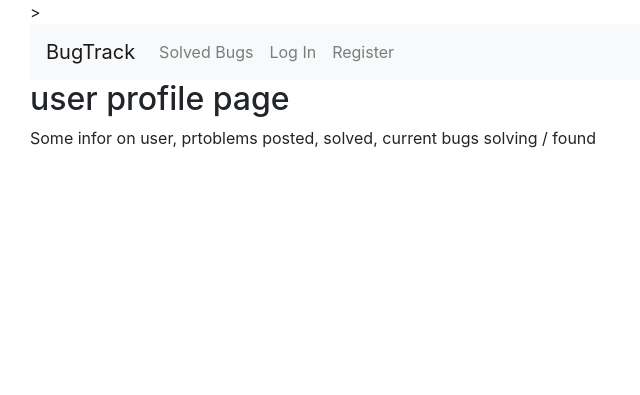
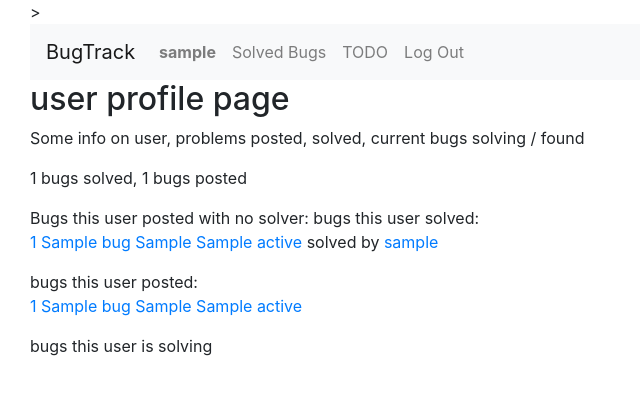
Before and after one commit to BlackSun93/bugTracker, a Django app: a page that uses bugtrack/templates/bugtrack/profile.html in a window 1280 px wide. Shown: the top 395 px of the page, without its empty margins (0-640 px from the left). Run offline with Django 3.2, Linux system fonts and the light colour scheme; tables that the repository leaves empty hold one stand-in row (values such as "Sample post"); some libraries are stand-ins or nearby versions.

Commit message:
Added profile page functionality
added functionality so a user's profile page displays bugs they've solved, posted and are currently working on.

```diff
--- a/bugtrack/models.py
+++ b/bugtrack/models.py
@@ -5,7 +5,7 @@ import datetime
 
 class User(AbstractUser):
     bugsPosted  = models.IntegerField(default=0)
-    bugsSolved  = models.IntegerField(default=0)
+    bugsSolved  = models.ManyToManyField("Solver", related_name='userSolved') #going to add to this whenever a bug is marked as fixed
     def __str__(self):
         return f"{self.id} {self.username}"
     def SerialiseUser(self):
@@ -30,7 +30,7 @@ class Bug (models.Model):
     #if solver is deleted, set it to null
     #no slugfield, being able to make a url based on an issue's id will probably impart as much information to a user as an out of context title
     def __str__(self):
-        return f"Bug {self.id}" #short representation because any of these fields could be potentially very long
+        return f"Bug {self.id} from {self.poster}" #short representation because any of these fields could be potentially very long
 
     def save(self, *args, **kwargs):
         ''' On save, update timestamps '''
@@ -115,7 +115,10 @@ class Update(models.Model): #the Solver will be able to post updates about the b
     timestamp   = models.DateTimeField(auto_now_add=True)
     comment     = models.ForeignKey("UpdateComment", on_delete=models.CASCADE, related_name='updateComment', blank=True, null=True)
     def __str__(self):
-        return f"update #{self.id} from {self.solver.user.username} on bug {self.solver.bug.id}"
+        try:
+            return f"update #{self.id} from {self.solver.user.username} on bug {self.solver.bug.id}"
+        except:
+            return f"update {self.id}"
     def serialiseUpdate(self):
         return {
             "id": self.id,
@@ -129,7 +132,7 @@ class UpdateComment (models.Model):
     user        = models.ForeignKey("User", on_delete=models.CASCADE)
     text        = models.CharField(max_length=200)
     def __str__(self):
-        return f"Comment on update {self.update.id} From {self.user.username}"
+        return f"Comment on update {self.update.id}, bug {self.update.solver.bug} From {self.user.username}"
     def serialiseUpdateComment(self):
         return{
             "id": self.id,
--- a/bugtrack/templates/bugtrack/profile.html
+++ b/bugtrack/templates/bugtrack/profile.html
@@ -4,6 +4,23 @@
 
 <h2> user profile page </h2>
 
-<p>Some infor on user, prtoblems posted, solved, current bugs solving / found </p>
-
+<p>Some info on user, problems posted, solved, current bugs solving / found </p>
+<p> {{solvednum}} bugs solved, {{postednum}} bugs posted </p>
+Bugs this user posted with no solver:
+{% for bug in current %}
+ <p>  <a href ="{% url 'bugPage' bug.id %}">  {{bug.id}} {{bug.title}}  {{bug.location}} {{bug.priority}} {{bug.status}}</a> </p>
+{% endfor %}
+bugs this user solved:
+{% for bug in solved %}
+ <p>  <a href ="{% url 'bugPage' bug.id %}">  {{bug.id}} {{bug.title}}  {{bug.location}} {{bug.priority}} {{bug.status}}</a>
+ solved by <a href="{% url 'profile' bug.bugSolver.user.username%}"> {{bug.bugSolver.user.username}} </a> </p>
+{% endfor %}
+bugs this user posted:
+{% for bug in posted %}
+ <p>  <a href ="{% url 'bugPage' bug.id %}">  {{bug.id}} {{bug.title}}  {{bug.location}} {{bug.priority}} {{bug.status}}</a> </p>
+{% endfor %}
+bugs this user is solving
+{% for bug in solving %}
+ <p>  <a href ="{% url 'bugPage' bug.id %}">  {{bug.id}} {{bug.title}}  {{bug.location}} {{bug.priority}} {{bug.status}}</a> </p>
+{% endfor %}
 {% endblock %}
--- a/bugtrack/views.py
+++ b/bugtrack/views.py
@@ -81,7 +81,20 @@ def register(request):
         return render(request, "bugtrack/register.html")
 
 def profile(request, username):
-    return render(request, "bugtrack/profile.html")
+    #profile page should show posted bugs from user (maybe just last 10 bugs?) last 5 bugs solved by user, total posted, total solved
+    thisUser = User.objects.get(username = username) #gets the user object of this user for the profile
+    thisUserPostedBugs = Bug.objects.filter(poster = thisUser) # all bugs where this user is the poster
+    thisUserSolvedBugs = Bug.objects.filter(bugSolver__user = thisUser, fixed = True) # all instances where this user is the bug solver and bug is fixed
+    usersSolvedBugs = Bug.objects.filter(poster__username=thisUser, fixed = True) #all the bugs this user poster which are fixed
+    thisUserCurrentBugs = Bug.objects.filter(poster = thisUser, fixed = False).exclude(status = 'solved')
+    thisUserSolving = Bug.objects.filter(bugSolver__user = thisUser, fixed = False)
+    solved = thisUser.bugsSolved.count()
+    posted = Bug.objects.filter(poster = thisUser).count()
+
+    return render(request, "bugtrack/profile.html", {
+        "posted": thisUserPostedBugs, "solved": thisUserSolvedBugs, "current": thisUserCurrentBugs, "user":thisUser, "solvednum": solved,
+        "postednum":posted, "solving":thisUserSolving
+    })
 
 @csrf_exempt
 def createBug(request):
@@ -107,7 +120,7 @@ def bugPage (request, bugId):
     #print(updates)
 
     if thisBug.solverBug.exists(): #if this bug has a solver, pass solver info into the template
-        solver = thisBug.solverBug.get() #get solver object
+        solver = thisBug.solverBug.filter().first() #get solver object
         solver = solver.serialiseSolver() #JSON it
     else:
         solver = None
@@ -195,9 +208,13 @@ def bugSolved(request, bugId):
         return JsonResponse({"message": "You are not the user who posted this bug"}, status=201)
     thisBug.fixed = True
     thisBug.status = 'finished'
+    solver = thisBug.bugSolver.user #gets the user who solved the bug
+    thisSolver = thisBug.bugSolver #gets this solver object
+    solver.bugsSolved.add(thisSolver) #adds this object to the bugs solved of the solving user
+    solver.save()
     print(thisBug.fixed)
     thisBug.save()
-    thisBug.bugSolver.user.bugsSolved +=1 #increment the bug solver's bugs solved by one
+
     jsonBug = json.dumps(thisBug, default=str)
     return JsonResponse(jsonBug, safe=False)
 
```
Also changed, not shown: bugtrack/static/bugtrack/bugPage.js (+4 -7 lines), bugtrack/templates/bugtrack/bugPage.html (+7 -1 lines), bugtrack/migrations/0012_auto_20200807_1342.py (added).
